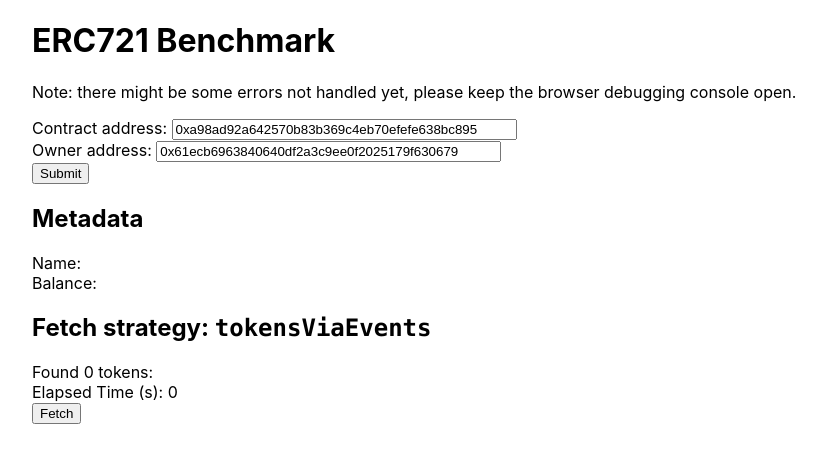
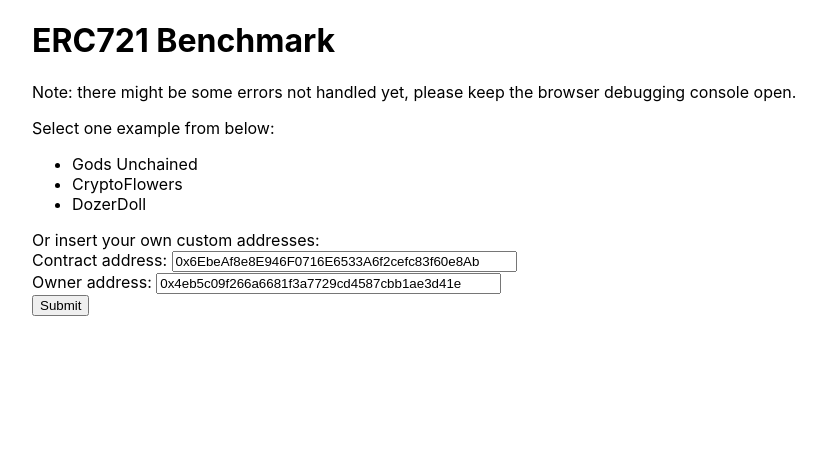
Before and after one commit to vrde/erc721-benchmark, a React (Create React App) app: page / in a window 1280 px wide. Shown: the top 462 px of the page, without its empty margins (208-1034 px from the left). Built offline with nearby package versions, Linux system fonts and the light colour scheme; what web3 would draw is missing.

Commit message:
Update code and style

```diff
--- a/src/Benchmark.js
+++ b/src/Benchmark.js
@@ -1,4 +1,5 @@
 import React, { Component } from "react";
+import "./static/styles/Benchmark.css";
 
 import { tryCall } from "./utils";
 import nft from "./nft";
@@ -7,36 +8,76 @@
 import Query from "./Query";
 
 export default class Benchmark extends Component {
+  constructor(props) {
+    super(props);
+    this.state = {
+      address: "0x6EbeAf8e8E946F0716E6533A6f2cefc83f60e8Ab",
+      owner: "0x4eb5c09f266a6681f3a7729cd4587cbb1ae3d41e"
+    };
+  }
   async handleSubmit(event) {
     this.setState({ fetching: true });
     const { web3 } = config;
     event.preventDefault();
 
-    const contractAddress = event.target.contract.value;
+    const contractAddress = event.target.address.value;
     const contract = new web3.eth.Contract(NFT, contractAddress);
     window.c = contract;
     const owner = event.target.owner.value;
     const balance = this.setState({
       contract,
-      owner,
       balance: (await tryCall(contract, "balanceOf", owner)).toString(10),
       name: await tryCall(contract, "name"),
       fetching: false
     });
   }
 
-  fetchTokens(contract, owner) {}
-
   render() {
-    const { balance, name, fetching, contract, owner } = this.state || {};
+    const { balance, name, fetching, contract, address, owner } =
+      this.state || {};
     return (
       <div className="Benchmark">
+        Select one example from below:
+        <ul>
+          <li
+            onClick={() =>
+              this.setState({
+                address: "0x6EbeAf8e8E946F0716E6533A6f2cefc83f60e8Ab",
+                owner: "0x4eb5c09f266a6681f3a7729cd4587cbb1ae3d41e"
+              })
+            }
+          >
+            Gods Unchained
+          </li>
+          <li
+            onClick={() =>
+              this.setState({
+                address: "0x8bc67d00253fd60b1afcce88b78820413139f4c6",
+                owner: "0xfc7a64183f49f71a1d604496e62c08f20af5b5d6"
+              })
+            }
+          >
+            CryptoFlowers
+          </li>
+          <li
+            onClick={() =>
+              this.setState({
+                address: "0xBd13e53255eF917DA7557db1B7D2d5C38a2EFe24",
+                owner: "0xf862c9413f2cc21ebfda534ecfa6df4f59f0b197"
+              })
+            }
+          >
+            DozerDoll
+          </li>
+        </ul>
+        Or insert your own custom addresses:
         <form onSubmit={this.handleSubmit.bind(this)}>
           <div>
             Contract address:{" "}
             <input
-              name="contract"
-              defaultValue="0xa98ad92a642570b83b369c4eb70efefe638bc895"
+              name="address"
+              value={address}
+              onChange={e => this.setState({ address: e.target.value })}
               size="40"
             />
           </div>
@@ -44,12 +85,15 @@
             Owner address:{" "}
             <input
               name="owner"
-              defaultValue="0x61ecb6963840640df2a3c9ee0f2025179f630679"
+              value={owner}
+              onChange={e => this.setState({ address: e.target.value })}
               size="40"
             />
           </div>
           <input type="submit" disabled={fetching} />
         </form>
+        {balance && (
+          <div>
             <h2>Metadata</h2>
             <div>Name: {name}</div>
             <div>Balance: {balance}</div>
@@ -58,6 +102,13 @@
               contract={contract}
               owner={owner}
             />
+            <Query
+              strategy={nft.tokensViaEnum}
+              contract={contract}
+              owner={owner}
+            />
+          </div>
+        )}
       </div>
     );
   }
--- a/src/Query.js
+++ b/src/Query.js
@@ -3,6 +3,7 @@
 export default class Query extends Component {
   constructor(props) {
     super(props);
+    console.log(props);
     this.state = {
       fetching: false,
       startTime: 0,
@@ -30,7 +31,19 @@
       1000
     );
 
-    const tokens = await strategy(contract, owner);
+    let tokens = [];
+    let iterator = strategy(contract, owner);
+    while (true) {
+      try {
+        let { value, done } = await iterator.next();
+        tokens.push(value);
+        if (done) break;
+      } catch (error) {
+        tokens = [error.split("\n")[0]];
+        break;
+      }
+      this.setState({ tokens });
+    }
     clearInterval(this.intervalId);
     this.setState({
       tokens,
@@ -40,7 +53,7 @@
   }
 
   render() {
-    const { tokens, startTime, stopTime } = this.state;
+    const { tokens, startTime, stopTime, fetching } = this.state;
     const { strategy } = this.props;
     return (
       <div className="Query">
@@ -51,7 +64,9 @@
           Found {tokens.length} tokens: {tokens.join(", ")}
         </div>
         <div>Elapsed Time (s): {(stopTime - startTime) / 1000}</div>
-        <button onClick={this.fetchTokens.bind(this)}>Fetch</button>
+        <button onClick={this.fetchTokens.bind(this)} disabled={fetching}>
+          Fetch
+        </button>
       </div>
     );
   }
--- a/src/nft.js
+++ b/src/nft.js
@@ -2,7 +2,7 @@
 
 // Inspired by:
 // https://github.com/TimDaub/ERC721-wallet/blob/master/src/sagas/fetchTransactions.js
-export async function tokensViaEvents(contract, address) {
+async function* tokensViaEvents(contract, address) {
   const outputs = await contract.getPastEvents("Transfer", {
     fromBlock: 0,
     toBlock: "latest",
@@ -12,7 +12,7 @@
       null
     ]
   });
-  console.log(outputs);
+
   const inputs = await contract.getPastEvents("Transfer", {
     fromBlock: 0,
     toBlock: "latest",
@@ -23,7 +23,6 @@
     ]
   });
 
-  console.log(inputs);
   for (let i = 0; i < outputs.length; i++) {
     const outputTokenId = outputs[i].returnValues.tokenId;
     for (let j = 0; j < inputs.length; j++) {
@@ -33,14 +32,26 @@
       }
     }
   }
-  return inputs.map(x => x.returnValues.tokenId);
+  for (let i = 0; i < inputs.length; i++) {
+    yield inputs[i].returnValues.tokenId;
+  }
 }
 
-export async function balanceOf(contract, address) {
+async function* tokensViaEnum(contract, address) {
+  const n = await balanceOf(contract, address);
+  try {
+    for (let i = 0; i < n; i++) {
+      yield await contract.methods.tokenOfOwnerByIndex(address, i).call();
+    }
+  } catch (e) {}
+}
+
+async function balanceOf(contract, address) {
   return await contract.methods.balanceOf(address).call();
 }
 
 export default {
   tokensViaEvents,
+  tokensViaEnum,
   balanceOf
 };
--- /dev/null
+++ b/src/static/styles/Benchmark.css
@@ -0,0 +1,4 @@
+.Benchmark li:hover {
+  text-decoration: underline;
+  cursor: pointer;
+}
--- a/src/utils.js
+++ b/src/utils.js
@@ -1,4 +1,9 @@
 import Web3 from "web3";
+
+const ERRORS = [
+  "Error: ERROR: The returned value is not a convertible string:",
+  "Error: Couldn't decode uint256 from ABI: 0x"
+];
 
 function resolveWeb3(resolve, localProvider, authentication) {
   let web3;
@@ -54,7 +59,7 @@
     return await contract.methods[method](...args).call();
   } catch (error) {
     let title = error.toString().split("\n")[0];
-    if (title === "Error: Invalid bytes string given: 0x") {
+    if (ERRORS.indexOf(title) !== -1) {
       return `Contract doesn't implement method ${method}`;
     } else {
       throw error;
```
Lines whose indentation alone changed are shown as unchanged.
